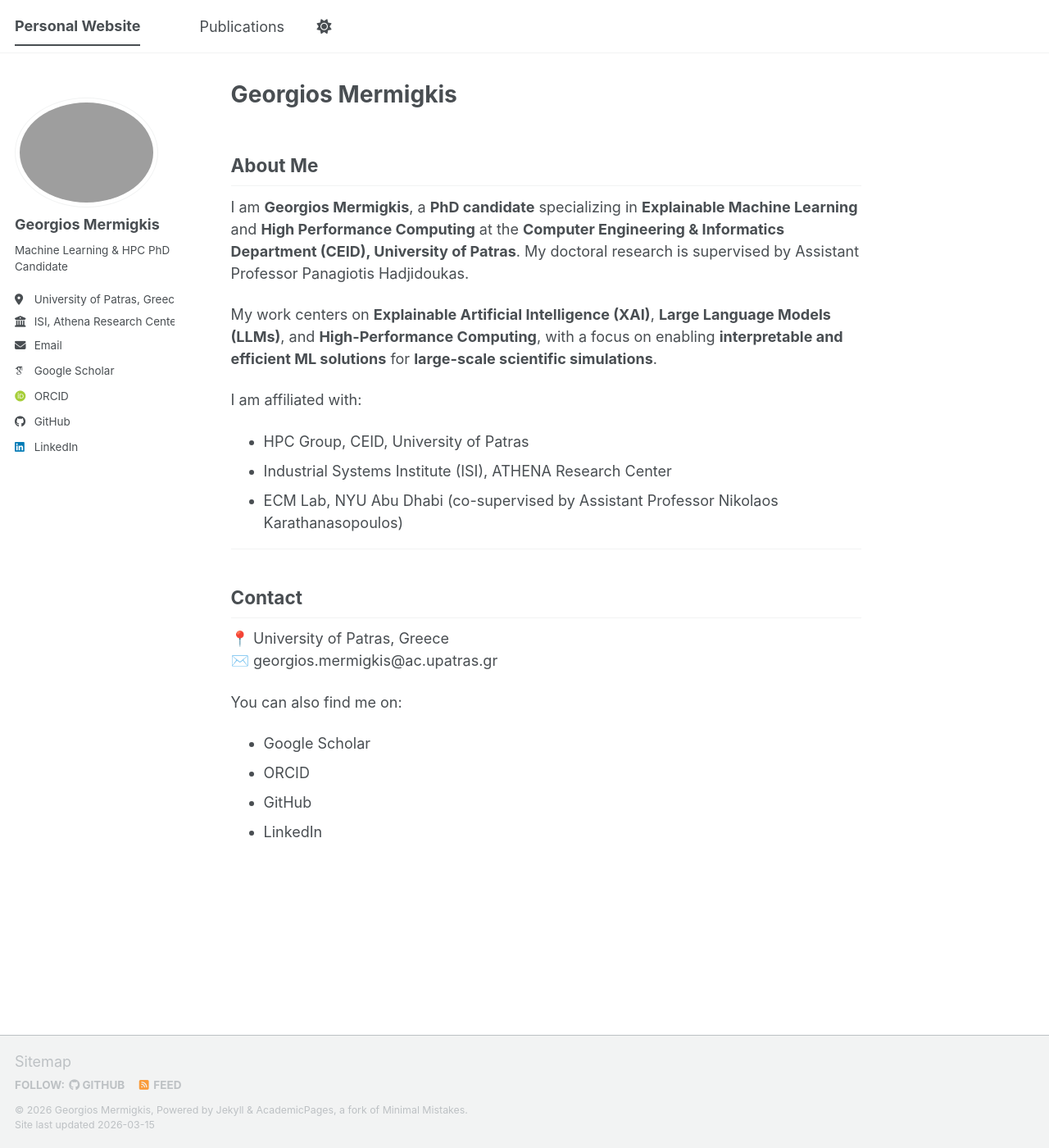
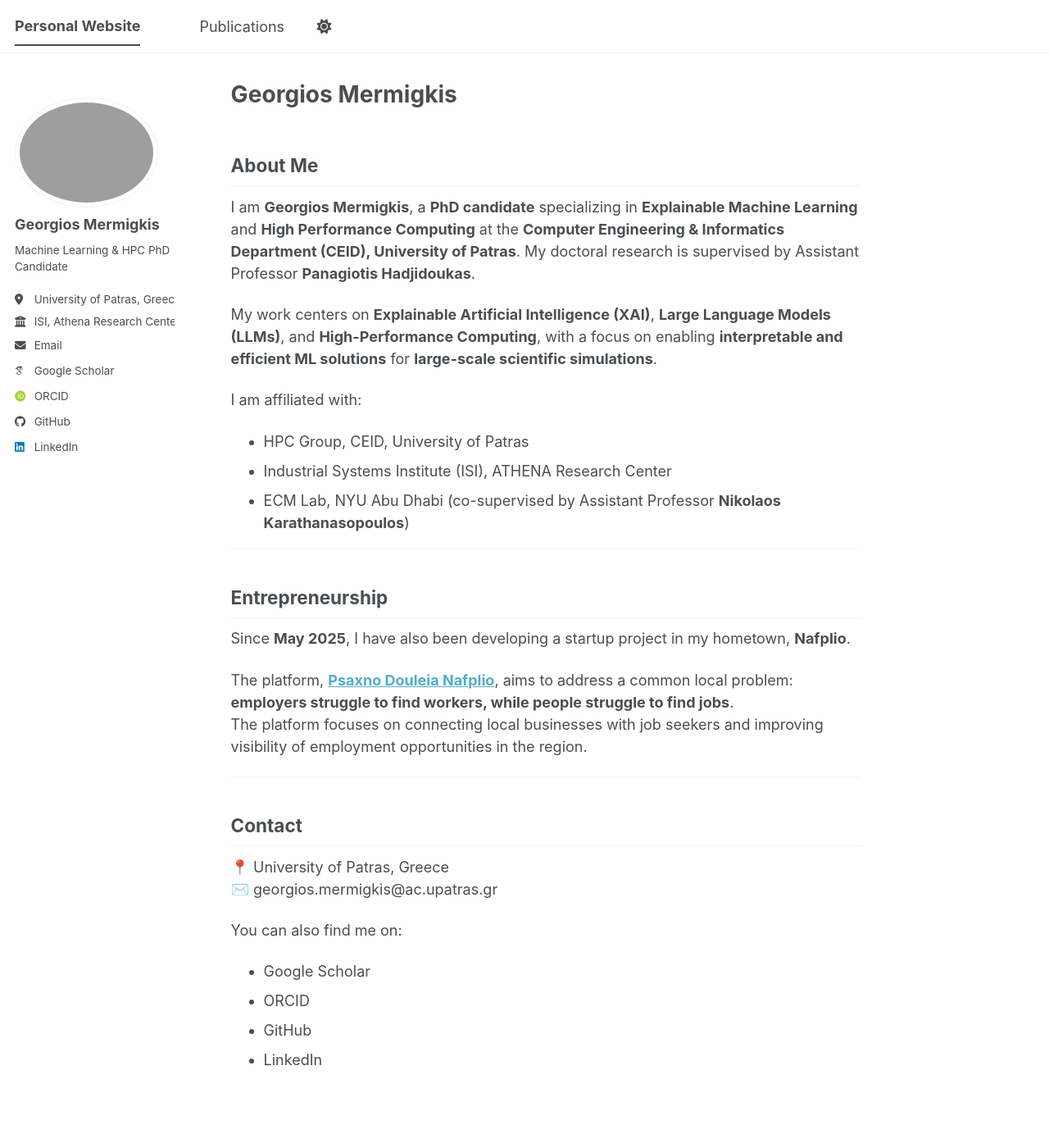
Before and after one commit to gMerm/gmerm.github.io, a Jekyll site: the page built from _pages/about.md, in a window 1280 px wide and 1400 px high. Shown: the whole window at 82% size. Built offline with Jekyll 4.4.1, drawn with Linux system fonts in a browser that asks for light colours; some web fonts are replaced; a script bundle is joined from its source files by our own code; library files that are not in the unit come from our copies.

Commit message:
enterpreneurship

```diff
--- a/_pages/about.md
+++ b/_pages/about.md
@@ -9,7 +9,7 @@ redirect_from:
 
 ## About Me
 
-I am **Georgios Mermigkis**, a **PhD candidate** specializing in **Explainable Machine Learning** and **High Performance Computing** at the **Computer Engineering & Informatics Department (CEID), University of Patras**. My doctoral research is supervised by Assistant Professor Panagiotis Hadjidoukas.
+I am **Georgios Mermigkis**, a **PhD candidate** specializing in **Explainable Machine Learning** and **High Performance Computing** at the **Computer Engineering & Informatics Department (CEID), University of Patras**. My doctoral research is supervised by Assistant Professor **Panagiotis Hadjidoukas**.
 
 My work centers on **Explainable Artificial Intelligence (XAI)**, **Large Language Models (LLMs)**, and **High-Performance Computing**, with a focus on enabling **interpretable and efficient ML solutions** for **large-scale scientific simulations**.
 
@@ -17,7 +17,16 @@ I am affiliated with:
 
 - HPC Group, CEID, University of Patras
 - Industrial Systems Institute (ISI), ATHENA Research Center
-- ECM Lab, NYU Abu Dhabi (co-supervised by Assistant Professor Nikolaos Karathanasopoulos)
+- ECM Lab, NYU Abu Dhabi (co-supervised by Assistant Professor **Nikolaos Karathanasopoulos**)
+
+---
+
+## Entrepreneurship
+
+Since **May 2025**, I have also been developing a startup project in my hometown, **Nafplio**.
+
+The platform, **[Psaxno Douleia Nafplio](https://psaxno-douleia-nafplio.gr/)**, aims to address a common local problem: **employers struggle to find workers, while people struggle to find jobs**.
+The platform focuses on connecting local businesses with job seekers and improving visibility of employment opportunities in the region.
 
 ---
 
```
